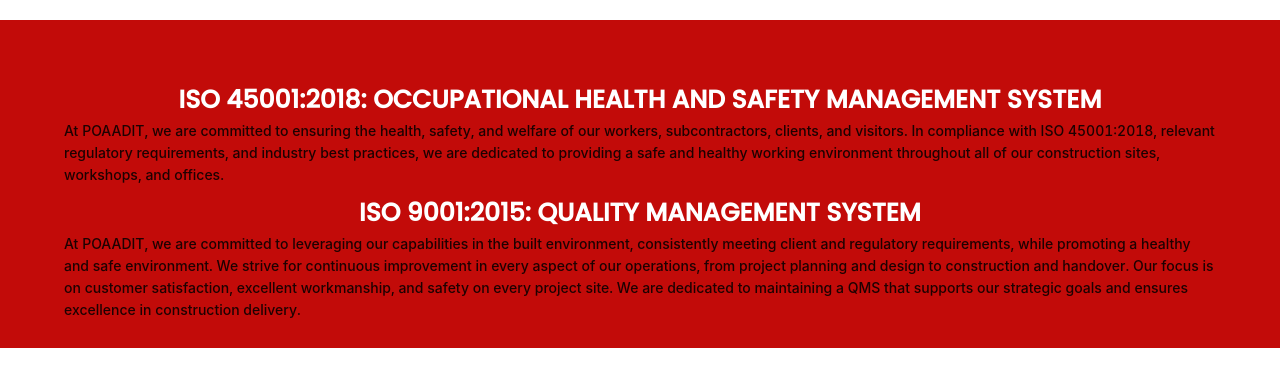
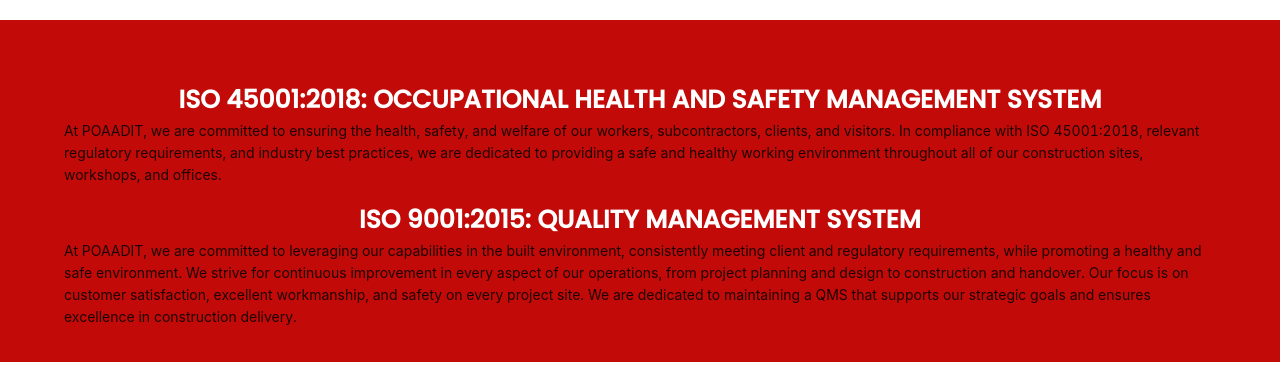
Before and after one commit to Poaadit/poa-adit, a React (Create React App) app: page /about-us in a window 1280 px wide. Shown: the part 2000-2378 px from the top of the page. Built offline with nearby package versions, Linux system fonts and the light colour scheme.

Commit message:
Update AbtSect4.jsx

```diff
--- a/src/Pages/About/AbtSect4.jsx
+++ b/src/Pages/About/AbtSect4.jsx
@@ -11,21 +11,21 @@ const AbtSect4 = () => {
             ISO 45001:2018: OCCUPATIONAL HEALTH AND SAFETY MANAGEMENT SYSTEM
           </h1>
         </div>
-        <h4>
+        <p>
           At POAADIT, we are committed to ensuring the health, safety, and welfare of our workers, subcontractors, clients, and visitors.
           In compliance with ISO 45001:2018, relevant regulatory requirements, and industry best practices, we are dedicated to providing a safe and healthy working environment throughout all of our construction sites, workshops, and offices.
-        </h4>
+        </p>
         <div className="trusted_banner">
           <h1>
            ISO 9001:2015: QUALITY MANAGEMENT SYSTEM
           </h1>
         </div>
-        <h4>
+        <p>
           At POAADIT, we are committed to leveraging our capabilities in the built environment, consistently meeting client and regulatory requirements, while promoting a healthy and safe environment.
           We strive for continuous improvement in every aspect of our operations, from project planning and design to construction and handover.
           Our focus is on customer satisfaction, excellent workmanship, and safety on every project site.
           We are dedicated to maintaining a QMS that supports our strategic goals and ensures excellence in construction delivery.
-        </h4>
+        </p>
       </ColumnContainer>
     </div>
   );
```
